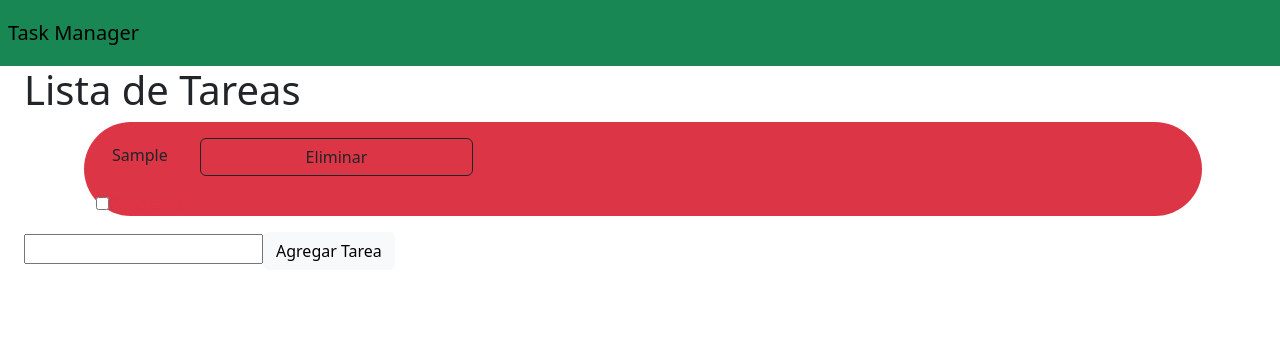
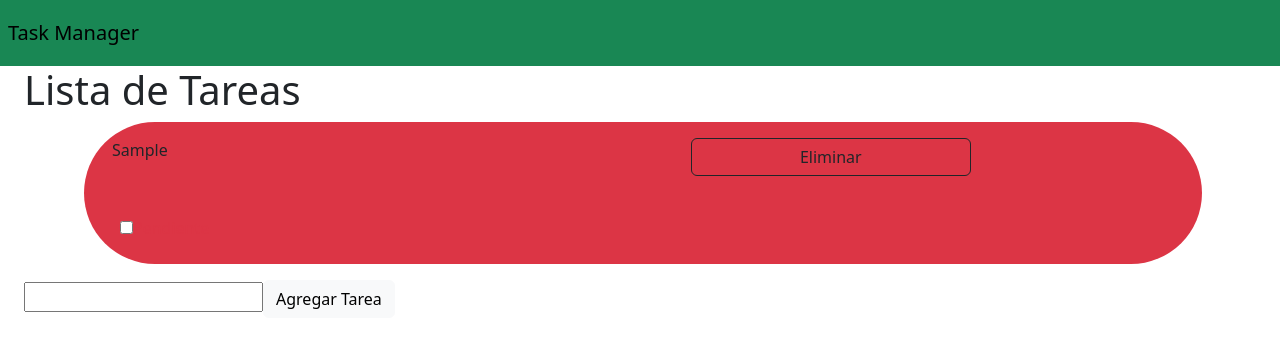
Before and after one commit to JackyrDC/ToDo_List, a Vue app: page / in a window 1280 px wide. Both pictures are taken after typing "Sample" into the empty fields and a click on the button "Agregar Tarea". Shown: the top 350 px of the page. Built offline with nearby package versions, Linux system fonts and the light colour scheme.

Commit message:
Update Items.vue

```diff
--- a/src/components/Items.vue
+++ b/src/components/Items.vue
@@ -1,15 +1,17 @@
 <template>
     <li class="container" style="list-style-type: none; padding-left: 10px;">
       <section class="rounded-pill container-fluid" :class="{'bg-success': task.completed, 'bg-danger': !task.completed}">
-          <div>
+          <div class="row">
             <span class="col-3 col-sm-6 m-3">{{ task.text }}</span>
             <button @click="removeTask" class="btn btn-outline-dark col-4 col-sm-3 m-3">Eliminar</button>
           </div>
-          <div>
-            <input type="checkbox" v-model="task.completed" />
-            <span :class="{'text-success': task.completed, 'text-danger': !task.completed}">
-              {{ task.completed ? 'Realizada' : 'Pendiente' }}
-            </span>
+          <div class="row">
+            <div class="col-3 col-sm-4 m-4">
+                <input type="checkbox" v-model="task.completed" />
+                <span :class="{'text-success': task.completed, 'text-danger': !task.completed}">
+                    {{ task.completed ? 'Realizada' : 'Pendiente' }}
+                </span>
+            </div>
       </div>
       </section>
 
```
